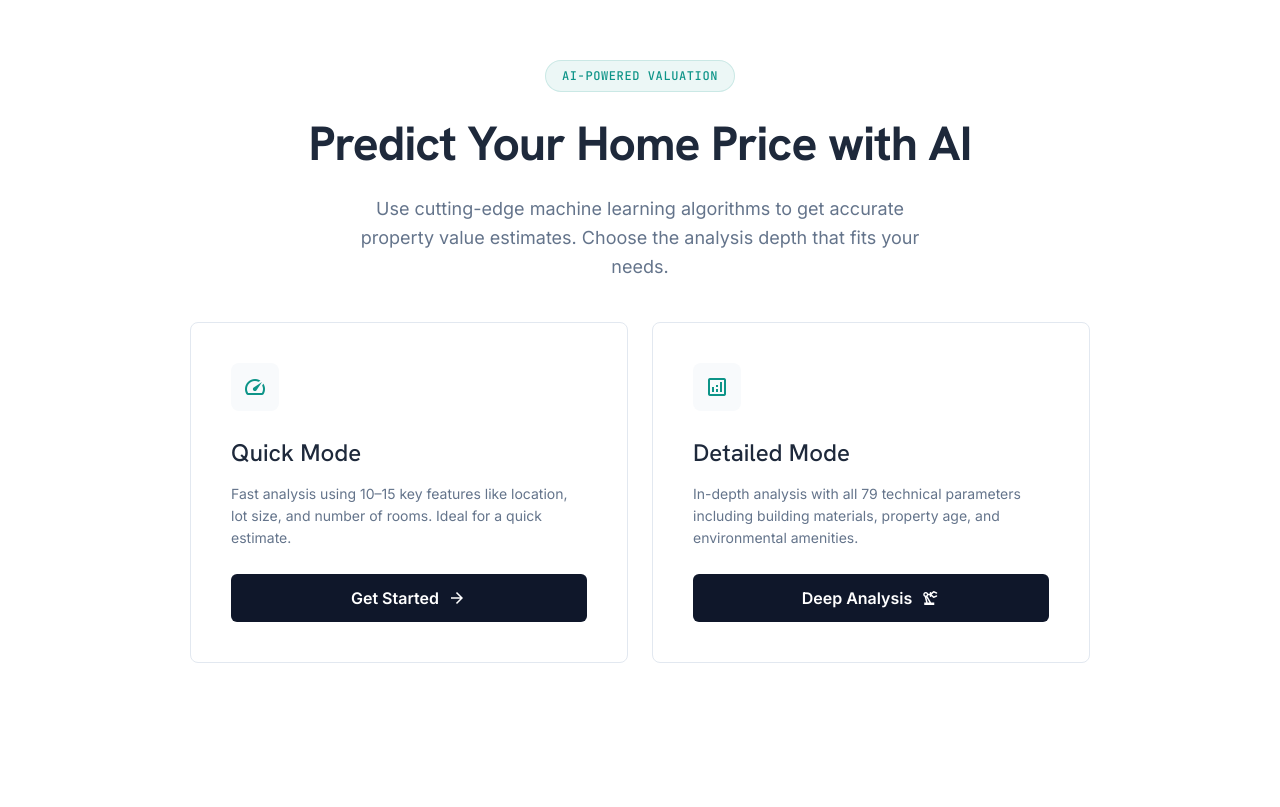
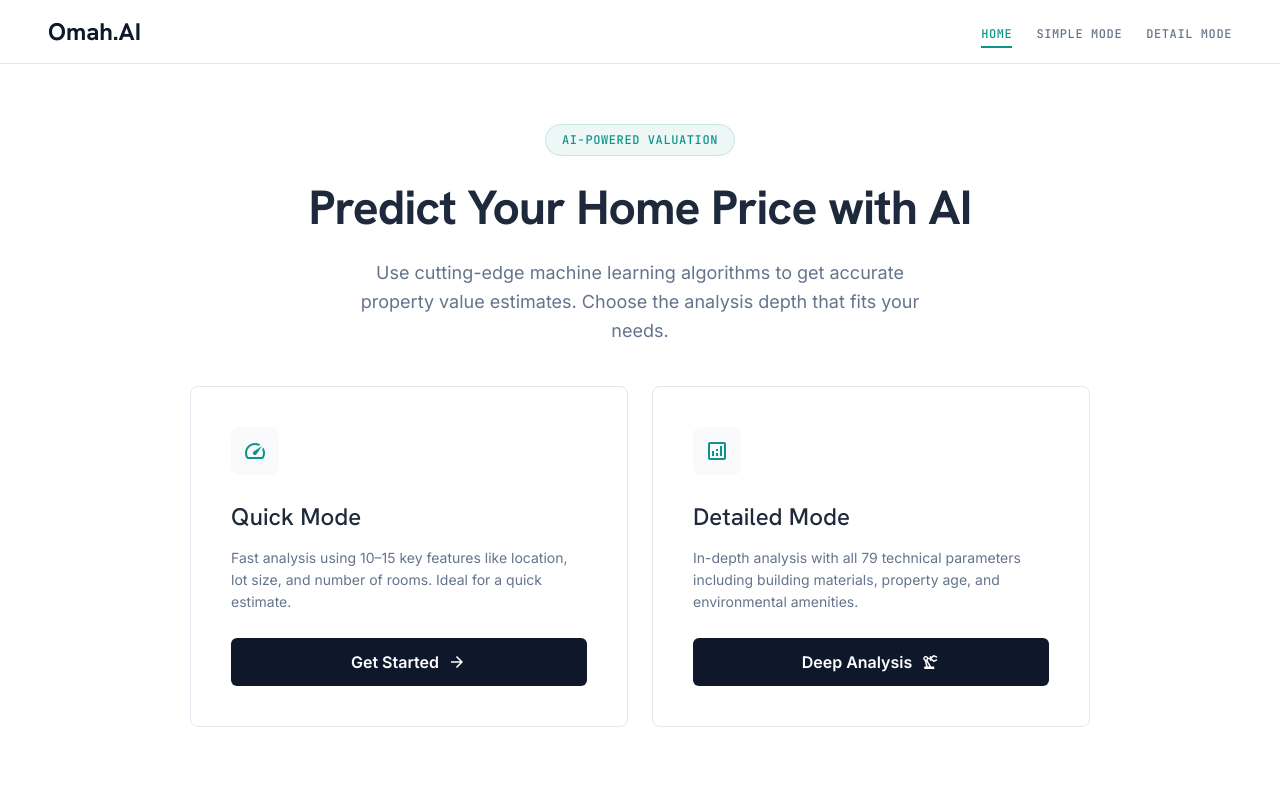
Before and after one commit to AkmalFazli27/house-prices-prediction, a Python web app: template app/templates/index.html in a window 1280 px wide. Before the commit the page ends 663 px from the top, so only its background shows below. Run offline with Jinja, Linux system fonts and the light colour scheme; the template is opened without the code that fills it, so the values that code supplies are empty.

Commit message:
feat: add navbar with Omah.AI branding

```diff
--- a/app/static/css/style.css
+++ b/app/static/css/style.css
@@ -222,3 +222,66 @@ body {
     padding: var(--stack-md);
   }
 }
+
+/* Navbar */
+.navbar {
+  position: sticky;
+  top: 0;
+  z-index: 50;
+  background: var(--surface);
+  border-bottom: 1px solid var(--outline);
+  height: 64px;
+}
+
+.navbar .container {
+  max-width: var(--container-max);
+  margin: 0 auto;
+  padding: 0 var(--margin-desktop);
+  height: 100%;
+  display: flex;
+  align-items: center;
+  justify-content: space-between;
+}
+
+.navbar-logo {
+  font-family: var(--font-display);
+  font-size: 1.5rem;
+  font-weight: 700;
+  color: var(--primary);
+  text-decoration: none;
+}
+
+.navbar-links {
+  display: flex;
+  align-items: center;
+  gap: var(--stack-md);
+  list-style: none;
+}
+
+.navbar-links a {
+  font-family: var(--font-label);
+  font-size: 0.75rem;
+  font-weight: 500;
+  letter-spacing: 0.05em;
+  text-transform: uppercase;
+  text-decoration: none;
+  color: var(--on-surface-variant);
+  padding-bottom: 4px;
+  border-bottom: 2px solid transparent;
+  transition: color 0.2s, border-color 0.2s;
+}
+
+.navbar-links a:hover {
+  color: var(--secondary);
+}
+
+.navbar-links a.active {
+  color: var(--secondary);
+  border-bottom-color: var(--secondary);
+}
+
+@media (max-width: 768px) {
+  .navbar .container {
+    padding: 0 var(--margin-mobile);
+  }
+}
--- a/app/templates/index.html
+++ b/app/templates/index.html
@@ -3,14 +3,27 @@
 <head>
   <meta charset="UTF-8">
   <meta name="viewport" content="width=device-width, initial-scale=1.0">
-  <title>EstatePredict AI — Predict Your Home Price</title>
+  <title>Omah.AI — Predict Your Home Price</title>
   <link rel="preconnect" href="https://fonts.googleapis.com">
   <link rel="preconnect" href="https://fonts.gstatic.com" crossorigin>
   <link href="https://fonts.googleapis.com/css2?family=Inter:wght@400;500;600&family=Hanken+Grotesk:wght@500;600;700&family=JetBrains+Mono:wght@500;600&display=swap" rel="stylesheet">
   <link href="https://fonts.googleapis.com/css2?family=Material+Symbols+Outlined:opsz,wght,FILL@20..48,100..700,0..1&display=block" rel="stylesheet">
   <link rel="stylesheet" href="{{ url_for('static', path='/css/style.css') }}">
+  <link rel="stylesheet" href="../static/css/style.css">
 </head>
 <body>
+
+  <!-- Navbar -->
+  <nav class="navbar">
+    <div class="container">
+      <a href="/" class="navbar-logo">Omah.AI</a>
+      <ul class="navbar-links">
+        <li><a href="/" class="active">Home</a></li>
+        <li><a href="/simple">Simple Mode</a></li>
+        <li><a href="/detail">Detail Mode</a></li>
+      </ul>
+    </div>
+  </nav>
 
   <main>
     <!-- Hero -->
```
